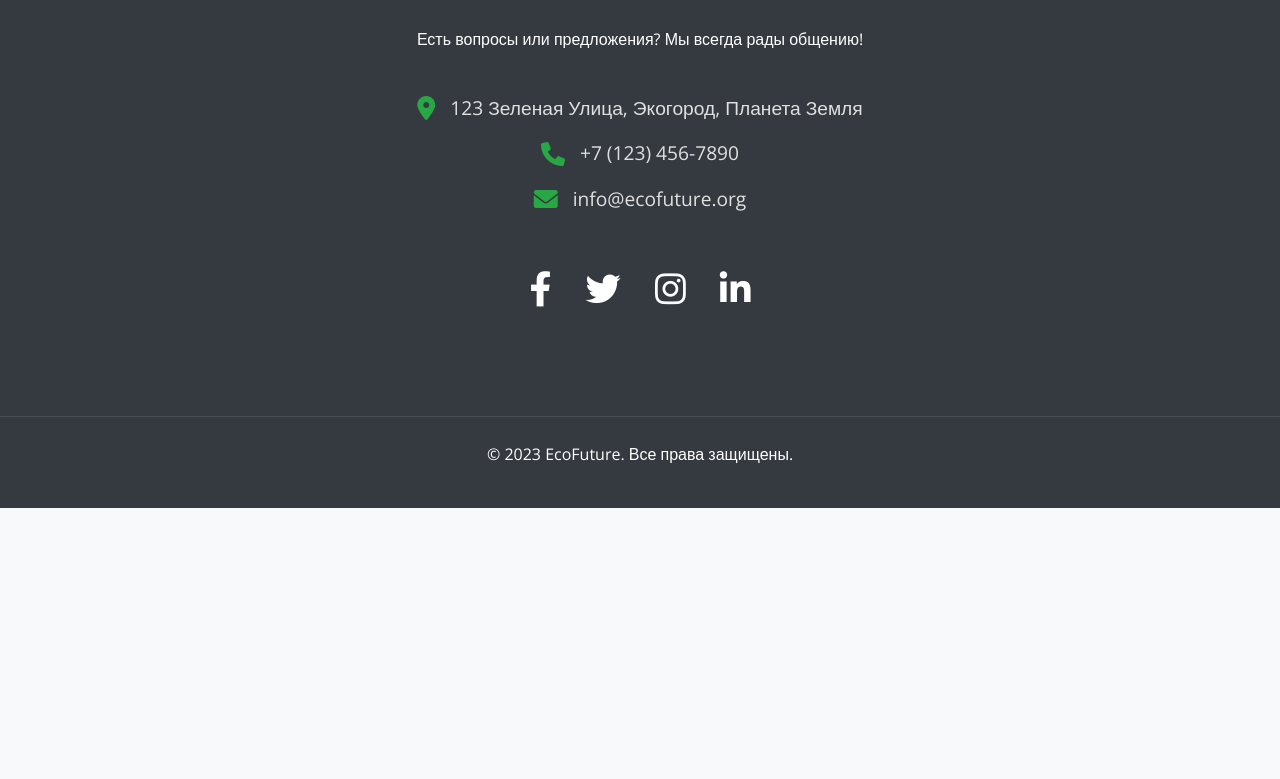
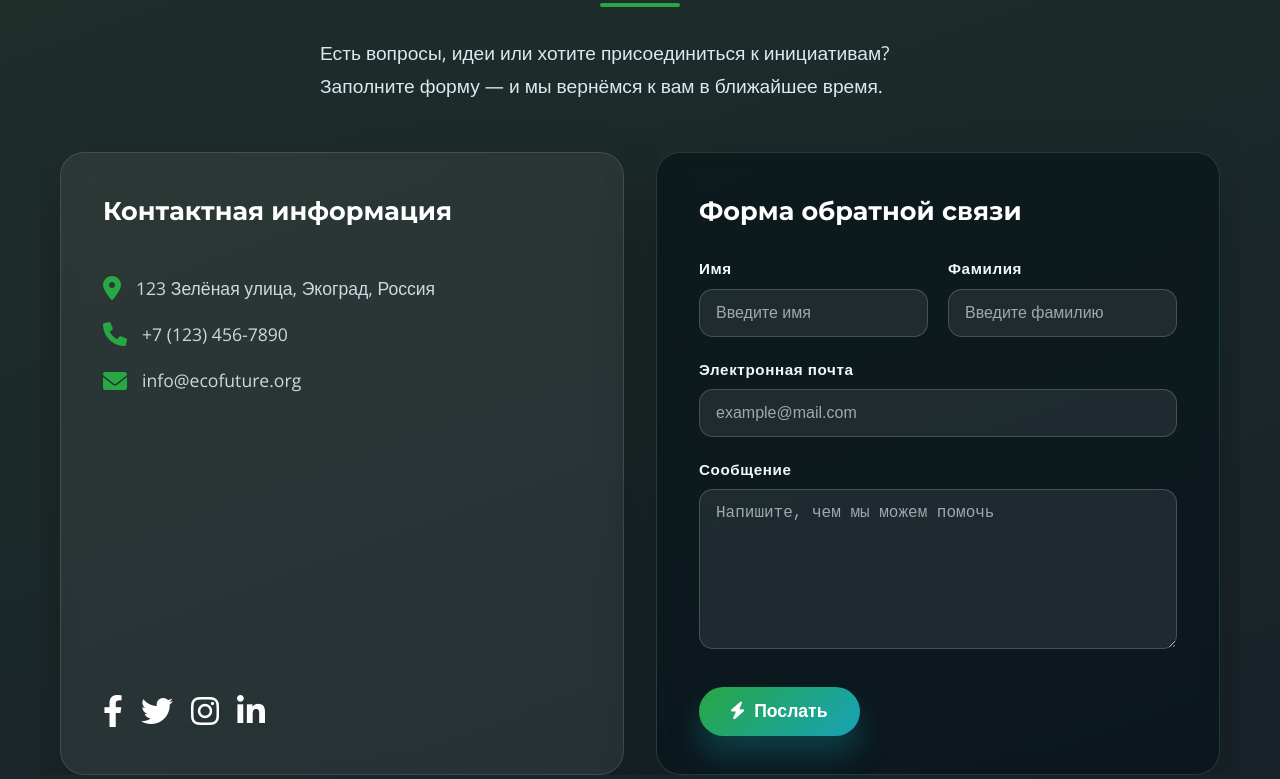
Before and after one commit to jevsku-lab/ECO-pages, a plain HTML site: page index.html in a window 1280 px wide. Shown: the part 2576-3355 px from the top of the page. Before the commit the page ends 3084 px from the top, so only its background shows below. Drawn offline with nearby package versions, Linux system fonts and the light colour scheme.

Commit message:
обратная связь

```diff
--- a/index.html
+++ b/index.html
@@ -369,29 +369,76 @@
 
         /* Contact Section */
         #contact {
-            padding: 100px 0;
-            background: var(--dark-color);
-            color: #fff;
-            text-align: center;
+            padding: 110px 0;
+            background: linear-gradient(160deg, rgba(20, 36, 30, 0.95), rgba(9, 20, 28, 0.94));
+            color: #f5fbff;
+        }
+
+        #contact .container {
+            text-align: left;
         }
 
         #contact h2 {
             color: #fff;
         }
 
-        #contact .contact-info {
-            margin-top: 40px;
+        .contact-lead {
+            margin-top: 18px;
+            font-size: 1.2rem;
+            max-width: 640px;
+            margin-left: auto;
+            margin-right: auto;
+            color: #dbe8f4;
+            line-height: 1.7;
+        }
+
+        .contact-grid {
+            margin-top: 50px;
+            display: grid;
+            grid-template-columns: repeat(auto-fit, minmax(300px, 1fr));
+            gap: 32px;
+            align-items: stretch;
+        }
+
+        .contact-card,
+        .contact-form {
+            background: rgba(255, 255, 255, 0.06);
+            border: 1px solid rgba(255, 255, 255, 0.12);
+            border-radius: 24px;
+            padding: 38px 42px;
+            box-shadow: 0 32px 60px rgba(0, 0, 0, 0.25);
+            backdrop-filter: blur(8px);
+        }
+
+        .contact-card {
             display: flex;
             flex-direction: column;
-            align-items: center;
+            gap: 24px;
+        }
+
+        .contact-card h3,
+        .contact-form h3 {
+            margin: 0 0 18px;
+            font-size: 1.6rem;
+            color: #fff;
+        }
+
+        .contact-form h3 {
+            margin-bottom: 24px;
+        }
+
+        #contact .contact-info {
+            display: flex;
+            flex-direction: column;
+            gap: 18px;
         }
 
         #contact .contact-info p {
-            margin-bottom: 15px;
-            font-size: 1.2rem;
+            margin: 0;
+            font-size: 1.1rem;
             display: flex;
             align-items: center;
-            color: #e0e0e0;
+            color: rgba(222, 234, 243, 0.9);
         }
 
         #contact .contact-info p i {
@@ -400,22 +447,95 @@
             font-size: 1.5rem;
         }
 
-        .social-icons {
-            margin-top: 30px;
+        #contact .social-icons {
+            margin-top: auto;
+            display: flex;
+            gap: 18px;
         }
 
-        .social-icons a {
+        #contact .social-icons a {
             color: #fff;
-            font-size: 2.2rem;
-            margin: 0 15px;
+            font-size: 2rem;
             transition: color 0.3s ease, transform 0.3s ease;
         }
 
-        .social-icons a:hover {
+        #contact .social-icons a:hover {
             color: var(--primary-color);
-            transform: translateY(-5px) scale(1.1);
+            transform: translateY(-5px) scale(1.08);
         }
 
+        .contact-form {
+            background: rgba(3, 15, 21, 0.55);
+            border: 1px solid rgba(109, 231, 174, 0.18);
+        }
+
+        .contact-form form {
+            display: grid;
+            grid-template-columns: repeat(auto-fit, minmax(220px, 1fr));
+            gap: 20px;
+        }
+
+        .contact-form label {
+            display: block;
+            font-size: 0.95rem;
+            font-weight: 600;
+            margin-bottom: 8px;
+            color: #f1f7ff;
+            letter-spacing: 0.04em;
+        }
+
+        .contact-form input,
+        .contact-form textarea {
+            width: 100%;
+            padding: 14px 16px;
+            border-radius: 14px;
+            border: 1px solid rgba(255, 255, 255, 0.18);
+            background: rgba(255, 255, 255, 0.08);
+            color: #f8fbff;
+            font-size: 1rem;
+            transition: border-color 0.3s ease, box-shadow 0.3s ease, background 0.3s ease;
+        }
+
+        .contact-form input::placeholder,
+        .contact-form textarea::placeholder {
+            color: rgba(248, 251, 255, 0.6);
+        }
+
+        .contact-form input:focus,
+        .contact-form textarea:focus {
+            outline: none;
+            border-color: rgba(109, 231, 174, 0.65);
+            box-shadow: 0 0 0 3px rgba(109, 231, 174, 0.22);
+            background: rgba(7, 25, 32, 0.65);
+        }
+
+        .contact-form textarea {
+            min-height: 160px;
+            resize: vertical;
+        }
+
+        .contact-form .full-width {
+            grid-column: 1 / -1;
+        }
+
+        .contact-form .btn {
+            margin-top: 10px;
+            justify-self: flex-start;
+            display: inline-flex;
+            align-items: center;
+            gap: 10px;
+            padding: 14px 32px;
+            background: linear-gradient(135deg, var(--primary-color), var(--accent-color));
+            box-shadow: 0 18px 30px rgba(23, 162, 184, 0.28);
+        }
+
+        .contact-form .btn:hover {
+            background: linear-gradient(135deg, #1e9b4c, #0f8ab1);
+        }
+
+        .contact-form .btn i {
+            font-size: 1.1rem;
+        }
         /* Footer */
         .footer {
             background: var(--dark-color);
@@ -577,17 +697,47 @@
     <section id="contact">
         <div class="container">
             <h2>Свяжитесь с нами</h2>
-            <p>Есть вопросы или предложения? Мы всегда рады общению!</p>
-            <div class="contact-info">
-                <p><i class="fas fa-map-marker-alt"></i> 123 Зеленая Улица, Экогород, Планета Земля</p>
-                <p><i class="fas fa-phone"></i> +7 (123) 456-7890</p>
-                <p><i class="fas fa-envelope"></i> info@ecofuture.org</p>
-            </div>
-            <div class="social-icons">
-                <a href="#"><i class="fab fa-facebook-f"></i></a>
-                <a href="#"><i class="fab fa-twitter"></i></a>
-                <a href="#"><i class="fab fa-instagram"></i></a>
-                <a href="#"><i class="fab fa-linkedin-in"></i></a>
+            <p class="contact-lead">Есть вопросы, идеи или хотите присоединиться к инициативам? Заполните форму — и мы вернёмся к вам в ближайшее время.</p>
+            <div class="contact-grid">
+                <div class="contact-card">
+                    <h3>Контактная информация</h3>
+                    <div class="contact-info">
+                        <p><i class="fas fa-map-marker-alt"></i>123 Зелёная улица, Экоград, Россия</p>
+                        <p><i class="fas fa-phone"></i>+7 (123) 456-7890</p>
+                        <p><i class="fas fa-envelope"></i>info@ecofuture.org</p>
+                    </div>
+                    <div class="social-icons">
+                        <a href="#" aria-label="Facebook"><i class="fab fa-facebook-f"></i></a>
+                        <a href="#" aria-label="Twitter"><i class="fab fa-twitter"></i></a>
+                        <a href="#" aria-label="Instagram"><i class="fab fa-instagram"></i></a>
+                        <a href="#" aria-label="LinkedIn"><i class="fab fa-linkedin-in"></i></a>
+                    </div>
+                </div>
+                <div class="contact-form">
+                    <h3>Форма обратной связи</h3>
+                    <form action="#" method="post">
+                        <div>
+                            <label for="first-name">Имя</label>
+                            <input type="text" id="first-name" name="first-name" placeholder="Введите имя" required>
+                        </div>
+                        <div>
+                            <label for="last-name">Фамилия</label>
+                            <input type="text" id="last-name" name="last-name" placeholder="Введите фамилию" required>
+                        </div>
+                        <div class="full-width">
+                            <label for="email">Электронная почта</label>
+                            <input type="email" id="email" name="email" placeholder="example@mail.com" required>
+                        </div>
+                        <div class="full-width">
+                            <label for="message">Сообщение</label>
+                            <textarea id="message" name="message" placeholder="Напишите, чем мы можем помочь" required></textarea>
+                        </div>
+                        <button type="submit" class="btn">
+                            <i class="fas fa-bolt" aria-hidden="true"></i>
+                            Послать
+                        </button>
+                    </form>
+                </div>
             </div>
         </div>
     </section>
```
